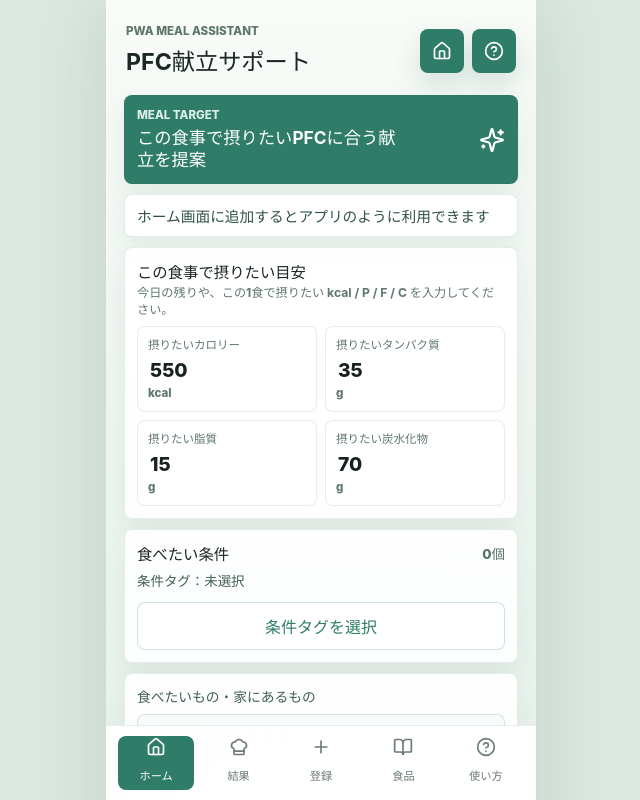
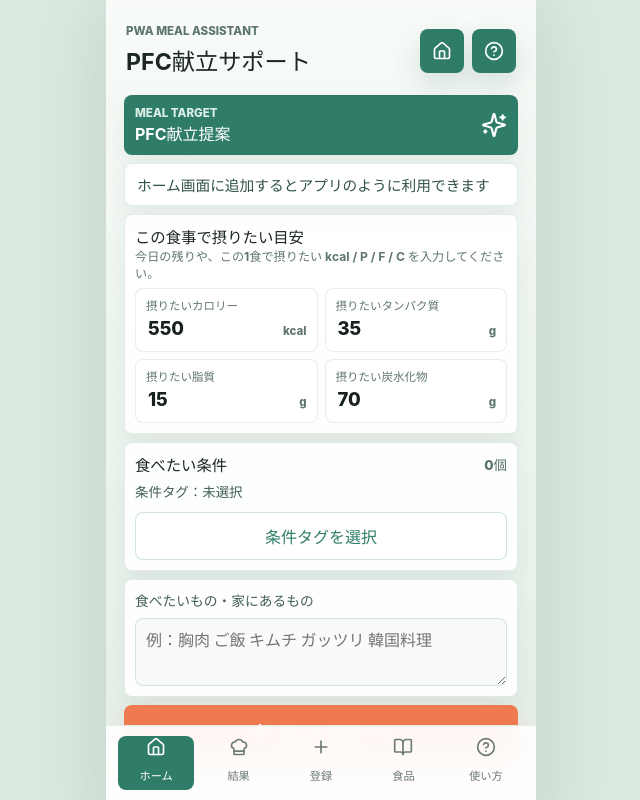
Before and after one commit to TomochikaKaneko/pfc-meal-planner, a React (Vite) app: page / in a window 1280 px wide. Shown: the top 800 px of the page, without its empty margins (319-959 px from the left). Built offline with nearby package versions, Linux system fonts and the light colour scheme.

Commit message:
Compact home screen layout

```diff
--- a/src/App.tsx
+++ b/src/App.tsx
@@ -268,7 +268,7 @@ export function App() {
             <div className="panel hero-panel">
               <div>
                 <p className="eyebrow">meal target</p>
-                <h2>この食事で摂りたいPFCに合う献立を提案</h2>
+                <h2>PFC献立提案</h2>
               </div>
               <Sparkles size={26} />
             </div>
@@ -595,6 +595,7 @@ function MacroInput({
   return (
     <label className="macro-card">
       <span>{label}</span>
+      <div className="macro-value-row">
         <input
           inputMode="decimal"
           enterKeyHint="done"
@@ -613,6 +614,7 @@ function MacroInput({
           }}
         />
         {unit && <small>{unit}</small>}
+      </div>
     </label>
   );
 }
@@ -819,8 +821,8 @@ function FreeConditionField({ embedded = false, value, onChange }: { embedded?:
         <textarea
           value={value}
           onChange={(event) => onChange(event.target.value)}
-          placeholder={'例: 胸肉 ご飯 キムチ\n魚 さっぱり\n納豆 卵\nガッツリ 韓国料理'}
-          rows={4}
+          placeholder="例：胸肉 ご飯 キムチ ガッツリ 韓国料理"
+          rows={2}
         />
       </label>
   );
--- a/src/styles/app.css
+++ b/src/styles/app.css
@@ -296,16 +296,16 @@ button {
 }
 
 .home-screen {
-  gap: 10px;
+  gap: 8px;
 }
 
 .home-screen .hero-panel {
-  padding: 12px 14px;
+  padding: 9px 12px;
 }
 
 .home-screen .hero-panel h2 {
-  font-size: 1.08rem;
-  line-height: 1.28;
+  font-size: 1rem;
+  line-height: 1.2;
 }
 
 .home-screen .install-tip {
@@ -317,12 +317,12 @@ button {
 }
 
 .home-screen .panel {
-  padding: 12px;
+  padding: 10px;
 }
 
 .home-screen .section-title.vertical {
-  gap: 3px;
-  margin-bottom: 8px;
+  gap: 2px;
+  margin-bottom: 6px;
 }
 
 .home-screen .section-title h2 {
@@ -339,13 +339,13 @@ button {
 }
 
 .home-screen .macro-grid {
-  gap: 8px;
+  gap: 7px;
 }
 
 .home-screen .macro-card {
-  gap: 3px;
-  min-height: 86px;
-  padding: 9px 10px;
+  gap: 2px;
+  min-height: 64px;
+  padding: 8px 10px;
 }
 
 .home-screen .macro-card span,
@@ -354,13 +354,29 @@ button {
 }
 
 .home-screen .macro-card input {
-  font-size: 1.2rem;
+  font-size: 1.15rem;
   line-height: 1.15;
 }
 
 .home-screen .free-condition-panel textarea {
-  min-height: 68px;
-  padding: 10px;
+  min-height: 52px;
+  padding: 9px 10px;
+}
+
+.macro-value-row {
+  display: flex;
+  align-items: baseline;
+  gap: 5px;
+  min-width: 0;
+}
+
+.macro-value-row input {
+  flex: 1 1 auto;
+  width: 0;
+}
+
+.macro-value-row small {
+  flex: 0 0 auto;
 }
 
 .selected-tag-summary {
```
Lines whose indentation alone changed are shown as unchanged.
